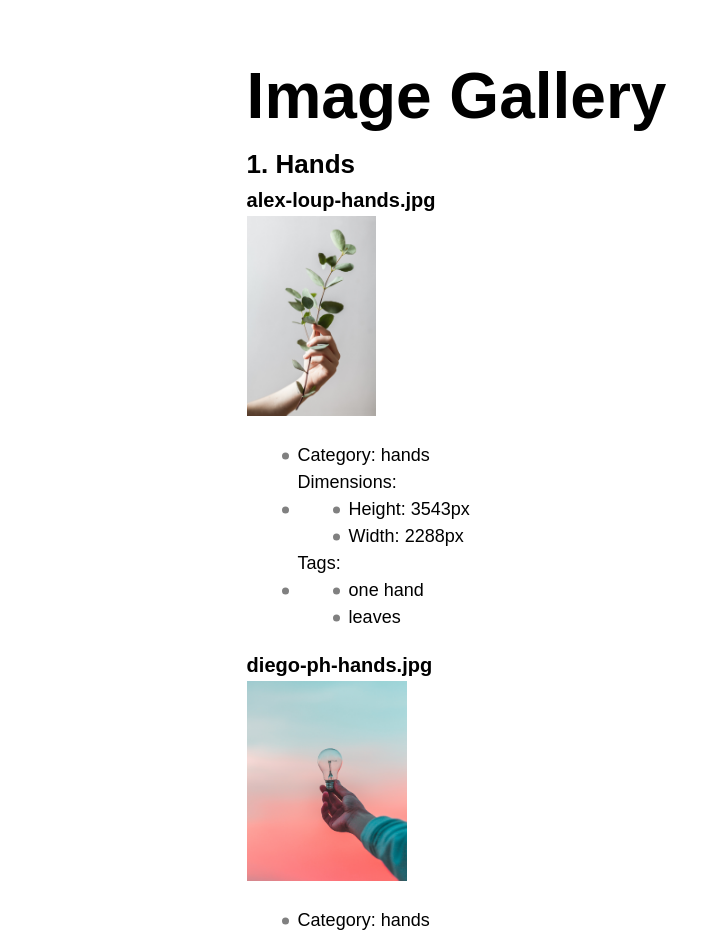
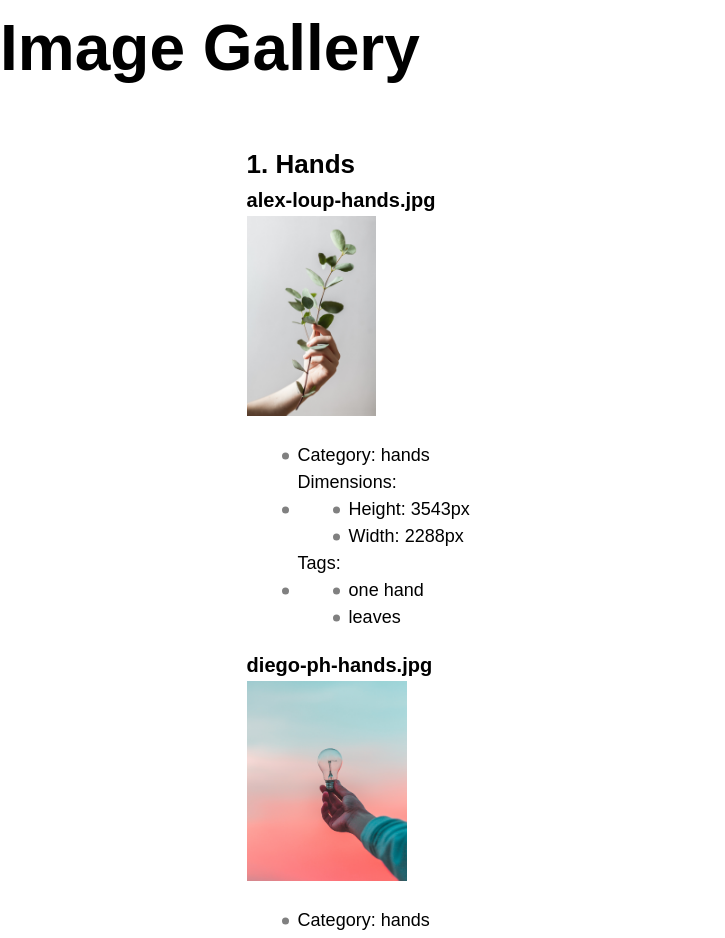
Before and after one commit to kbdonnally/assets, a Jekyll site: the page built from pages/image-gallery.html, in a window 1280 px wide. Shown: the top 938 px of the page, without its empty margins (0-725 px from the left). Built offline with Jekyll 4.4.1, drawn with Linux system fonts in a browser that asks for light colours; some web fonts are replaced.

Commit message:
Add wrapper around each section of pics; add wrapper to title

```diff
--- a/pages/image-gallery.html
+++ b/pages/image-gallery.html
@@ -4,14 +4,16 @@
 permalink: /image-gallery/
 ---
 
-<main class="image-gallery-wrapper">
-
+<section class="image-gallery__title-wrapper">
 	<h1 class="image-gallery__page-title">Image Gallery</h1>
+</section>
 
 {% assign imgdata = site.data.unsplash-images | sort: 'category' %}
 
-<section class="image-gallery-wrapper">
+<main class="image-gallery-wrapper">
 
+	<!-- Hands -->
+	<section class="image-gallery__hands">
 		<h3 class="gallery__section-title">1. Hands</h3>
 		<article class="gallery__section-wrapper">
 		{% for image in imgdata %}
@@ -45,10 +47,12 @@
 		{% endif %}
 		{% endfor %}
 		</article>
+	</section> <!-- end hands -->
 
 	<hr />
 
 	<!-- Abstract -->
+	<section class="image-gallery__abstract">
 		<h3 class="gallery__section-title">2. Abstract</h3>
 		<article class="gallery__section-wrapper">
 		{% for image in imgdata %}
@@ -82,9 +86,12 @@
 		{% endif %}
 		{% endfor %}
 		</article>
+	</section> <!-- end abstract -->
+
 	<hr />
 
 	<!-- Patterns -->
+	<section class="image-gallery__patterns">
 		<h3 class="gallery__section-title">3. Patterns</h3>
 		<article class="gallery__section-wrapper">
 		{% for image in imgdata %}
@@ -118,9 +125,12 @@
 		{% endif %}
 		{% endfor %}
 		</article>
+	</section> <!-- end patterns -->
+
 	<hr />
 
 	<!-- Leaves -->
+	<section class="image-gallery__leaves">
 		<h3 class="gallery__section-title">4. Leaves</h3>
 		<article class="gallery__section-wrapper">
 		{% for image in imgdata %}
@@ -154,8 +164,11 @@
 		{% endif %}
 		{% endfor %}
 		</article>
+	</section> <!-- end leaves -->
+
 	<hr />
 
+	<section class="image-gallery__flowers">
 		<h3 class="gallery__section-title">5. Flowers</h3>
 		<article class="gallery__section-wrapper">
 		{% for image in imgdata %}
@@ -189,9 +202,12 @@
 		{% endif %}
 		{% endfor %}
 		</article>
+	</section> <!-- end flowers -->
+
 	<hr />
 
 	<!-- Portraits -->
+	<section class="image-gallery__portraits">
 		<h3 class="gallery__section-title">6. Portraits</h3>
 		<article class="gallery__section-wrapper">
 		{% for image in imgdata %}
@@ -225,10 +241,12 @@
 		{% endif %}
 		{% endfor %}
 		</article>
+	</section> <!-- end portraits -->
 
 	<hr />
 
 	<!-- Wood -->
+	<section class="image-gallery__wood">
 		<h3 class="gallery__section-title">7. Wood</h3>
 		<article class="gallery__section-wrapper">
 		{% for image in imgdata %}
@@ -262,10 +280,11 @@
 		{% endif %}
 		{% endfor %}
 		</article>
+	</section> <!-- end wood -->
+
 	<hr />
 
-</section>
-</main>
+</main> <!-- end gallery wrapper -->
 
 <!--
 Sample data:
```
Lines whose indentation alone changed are shown as unchanged.
